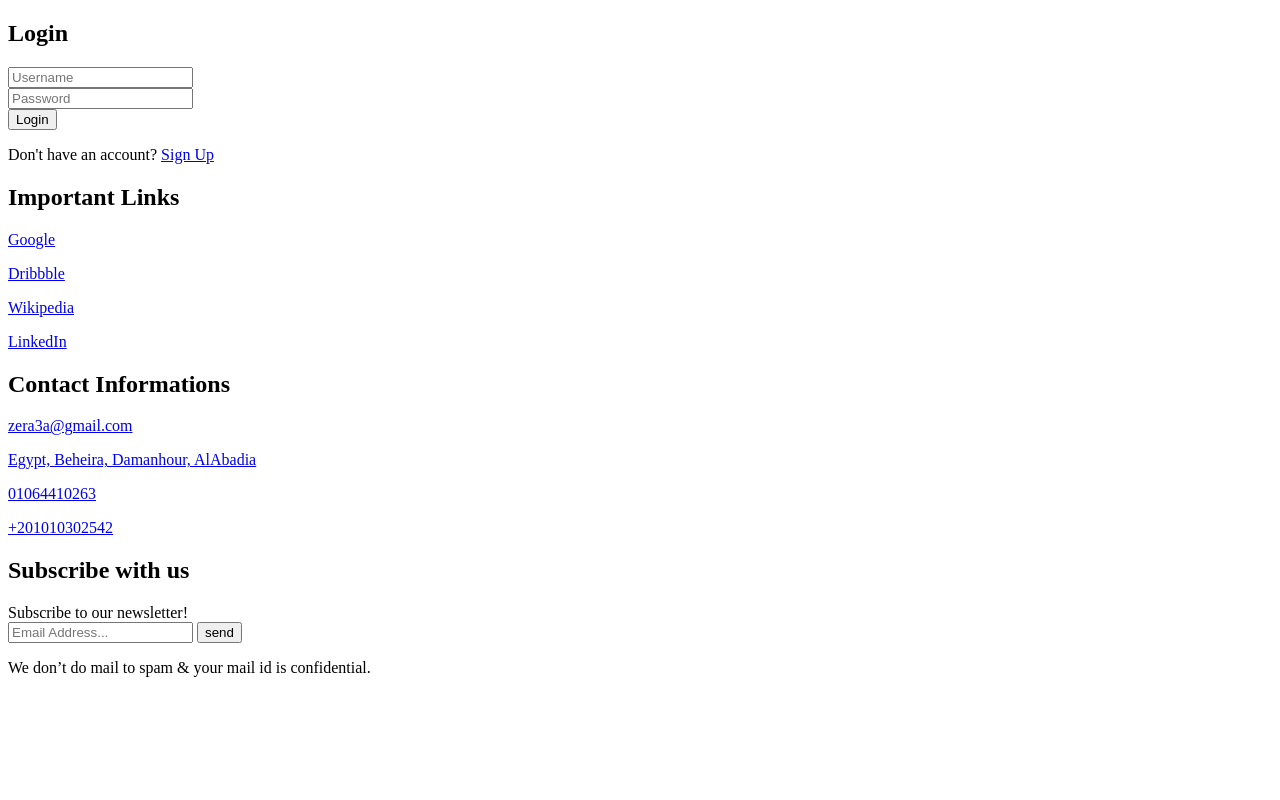
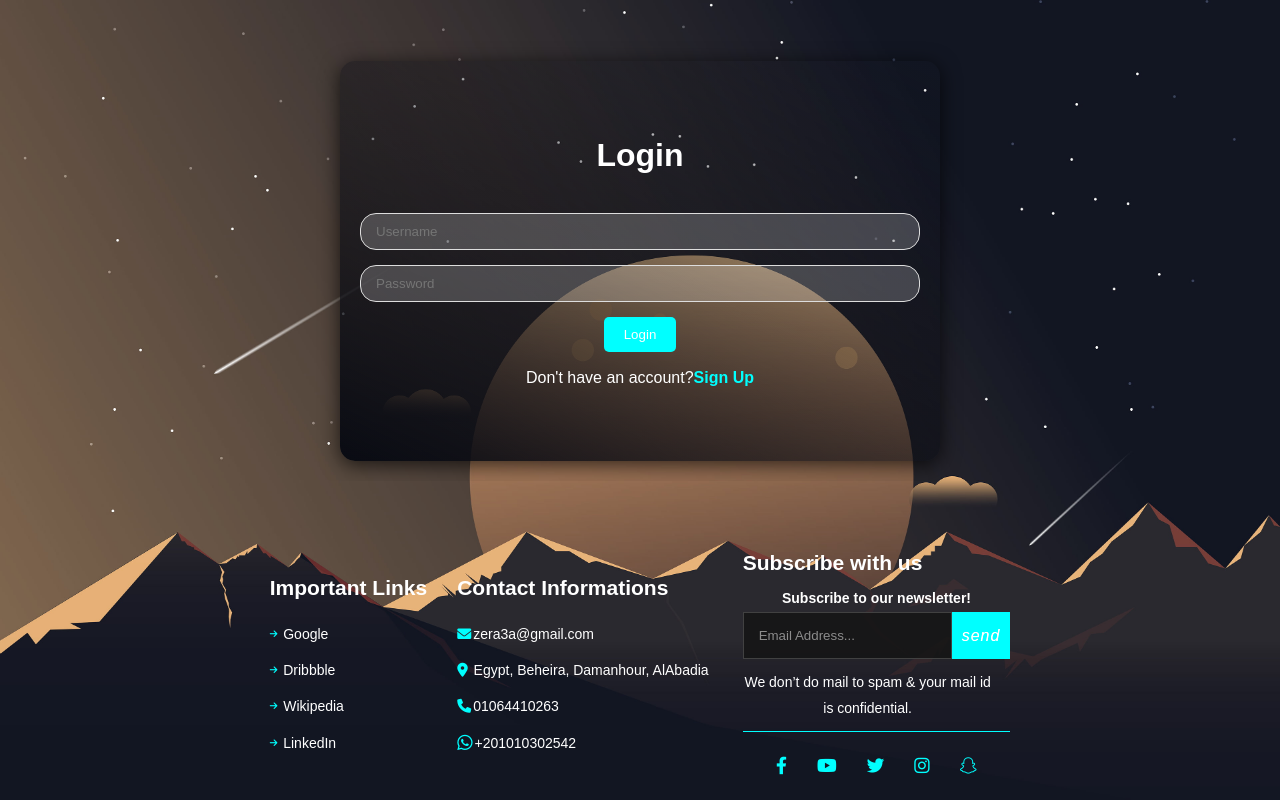
Before and after one commit to mohamedfarfor323/cool-web, a plain HTML site: page login_page.html in a window 1280 px wide. Drawn offline with nearby package versions, Linux system fonts and the light colour scheme; files whose address does not match are found by name.

Commit message:
Update login_page.html

```diff
--- a/login_page.html
+++ b/login_page.html
@@ -4,10 +4,10 @@
     <meta charset="UTF-8">
     <meta name="viewport" content="width=device-width, initial-scale=1.0">
     <title>Login Page</title>
-    <link rel="stylesheet" href="login_styles.css" type="css/text">
-    <link rel="stylesheet" href="https://cdnjs.cloudflare.com/ajax/libs/font-awesome/6.0.0-beta3/css/all.min.css" type="css/text">
-<link rel="stylesheet" href="styles.css" type="css/text">
-<link href="https://unpkg.com/aos@2.3.1/dist/aos.css" rel="stylesheet" type="css/text">
+    <link rel="stylesheet" href="login_styles.css" type="text/css">
+    <link rel="stylesheet" href="https://cdnjs.cloudflare.com/ajax/libs/font-awesome/6.0.0-beta3/css/all.min.css" type="text/css">
+<link rel="stylesheet" href="styles.css" type="text/css">
+<link href="https://unpkg.com/aos@2.3.1/dist/aos.css" rel="stylesheet" type="text/css">
 
 </head>
 <body>
```
